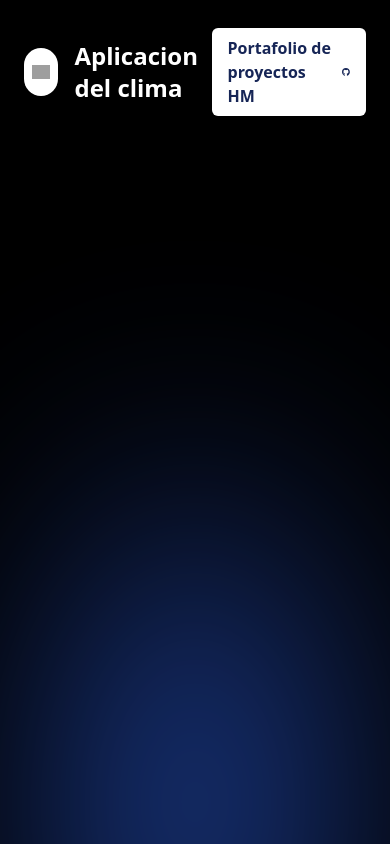
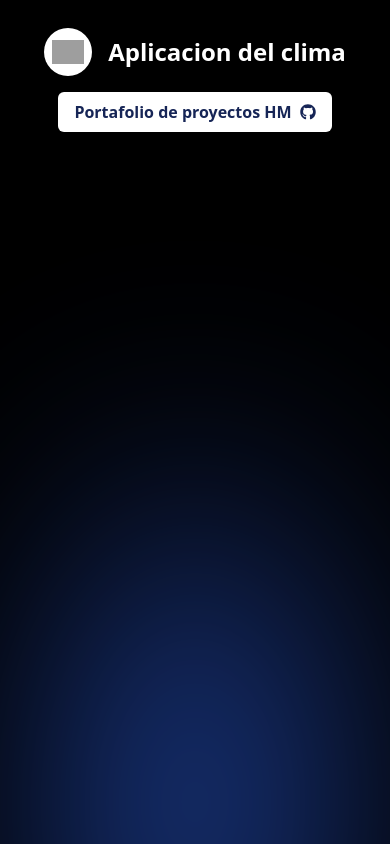
Before and after one commit to EnriqueHM31/clima-aplicacion, a React (Vite) app: page / in a window 390 px wide. Built offline with nearby package versions, Linux system fonts and the light colour scheme; grey boxes are pictures that could not be loaded; the HTML template or start-up script is replaced by a standard one.

Commit message:
Update NavBar component to improve layout responsiveness with flexbox adjustments and added spacing

```diff
--- a/src/components/NavBar.tsx
+++ b/src/components/NavBar.tsx
@@ -7,7 +7,7 @@ import { Link } from "react-router-dom";
 export default function NavBar() {
 
     return (
-        <nav className="flex justify-between items-center py-1  w-full max-w-7xl mx-auto">
+        <nav className="flex md:flex-row flex-col justify-between items-center py-1  w-full max-w-7xl mx-auto gap-4 mb-4">
             <Link to="/" className="flex items-center gap-4">
                 <picture className="size-12 bg-white rounded-full p-2 object-cover flex items-center justify-center">
                     <img src={ICONO} alt="logo" className=" object-cover" />
```
